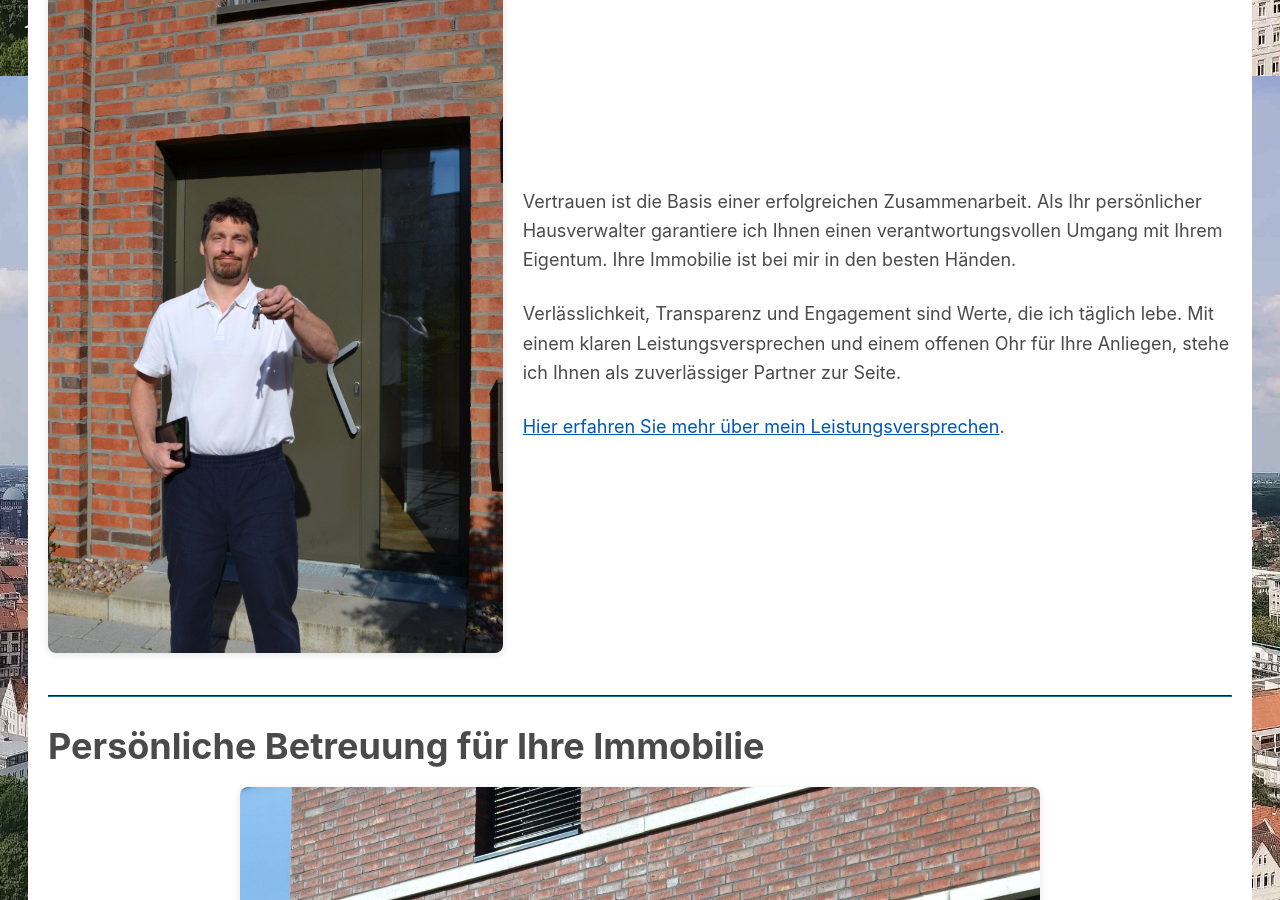
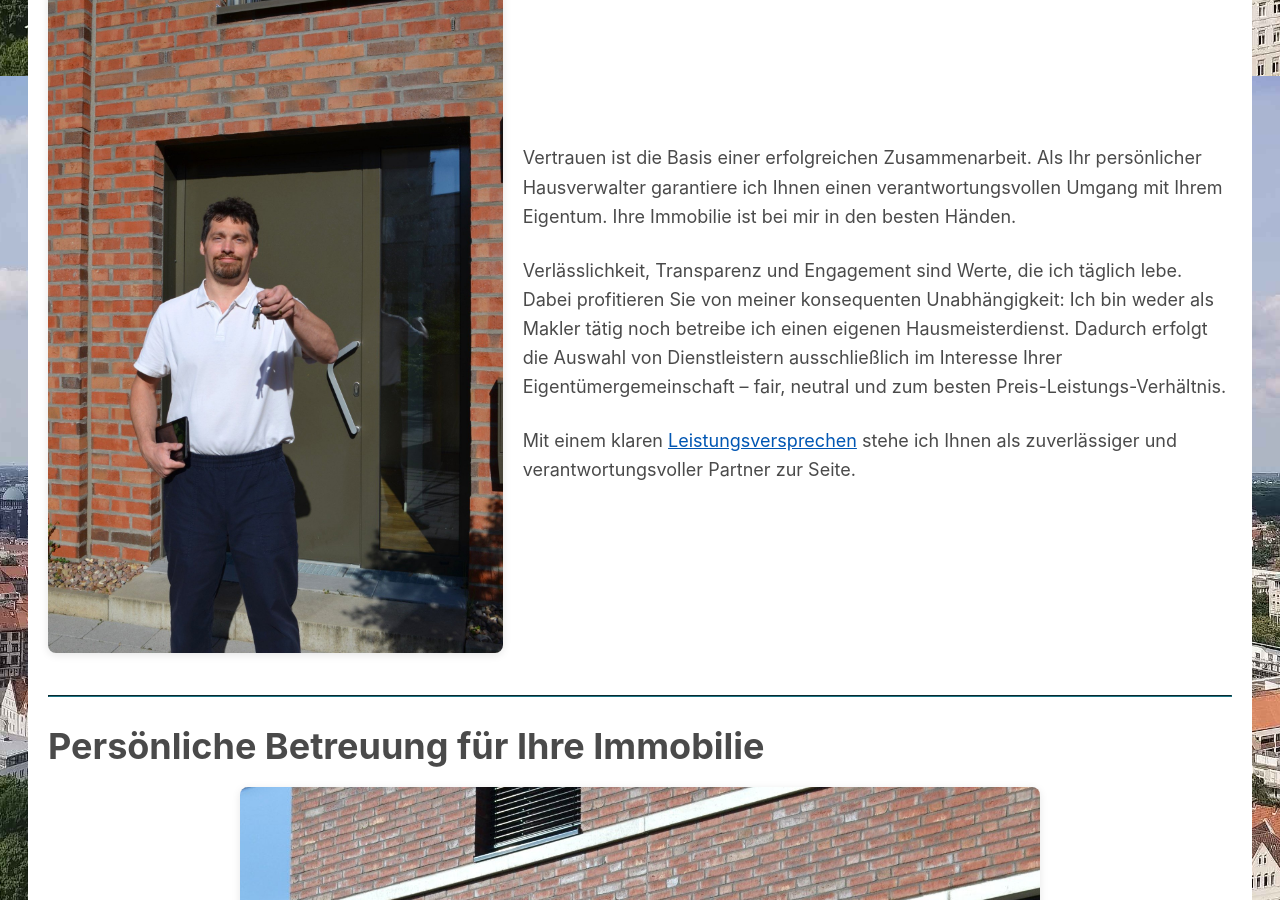
Before and after one commit to marek22k/hausverwaltung, a Jekyll site: the page built from index.md, in a window 1280 px wide and 900 px high, scrolled down 2624 px. Built offline with Jekyll 4.4.1, drawn with Linux system fonts in a browser that asks for light colours.

Commit message:
Update index.md

```diff
--- a/index.md
+++ b/index.md
@@ -104,9 +104,10 @@ sitemap: true
     Ihre Immobilie ist bei mir in den besten Händen.</p>
 
     <p>Verlässlichkeit, Transparenz und Engagement sind Werte, die ich täglich lebe.
-    Mit einem klaren Leistungsversprechen und einem offenen Ohr für Ihre Anliegen, stehe ich Ihnen als zuverlässiger Partner zur Seite.</p>
+    Dabei profitieren Sie von meiner konsequenten Unabhängigkeit: Ich bin weder als Makler tätig noch betreibe ich einen eigenen Hausmeisterdienst.
+    Dadurch erfolgt die Auswahl von Dienstleistern ausschließlich im Interesse Ihrer Eigentümergemeinschaft – fair, neutral und zum besten Preis-Leistungs-Verhältnis.</p>
 
-    <p><a href="/leistungsversprechen" style="color: #0056b3; text-decoration: underline;">Hier erfahren Sie mehr über mein Leistungsversprechen</a>.</p>
+    <p>Mit einem klaren <a href="/leistungsversprechen" style="color: #0056b3; text-decoration: underline;">Leistungsversprechen</a> stehe ich Ihnen als zuverlässiger und verantwortungsvoller Partner zur Seite.</p>
   </div>
 
 </div>
```
